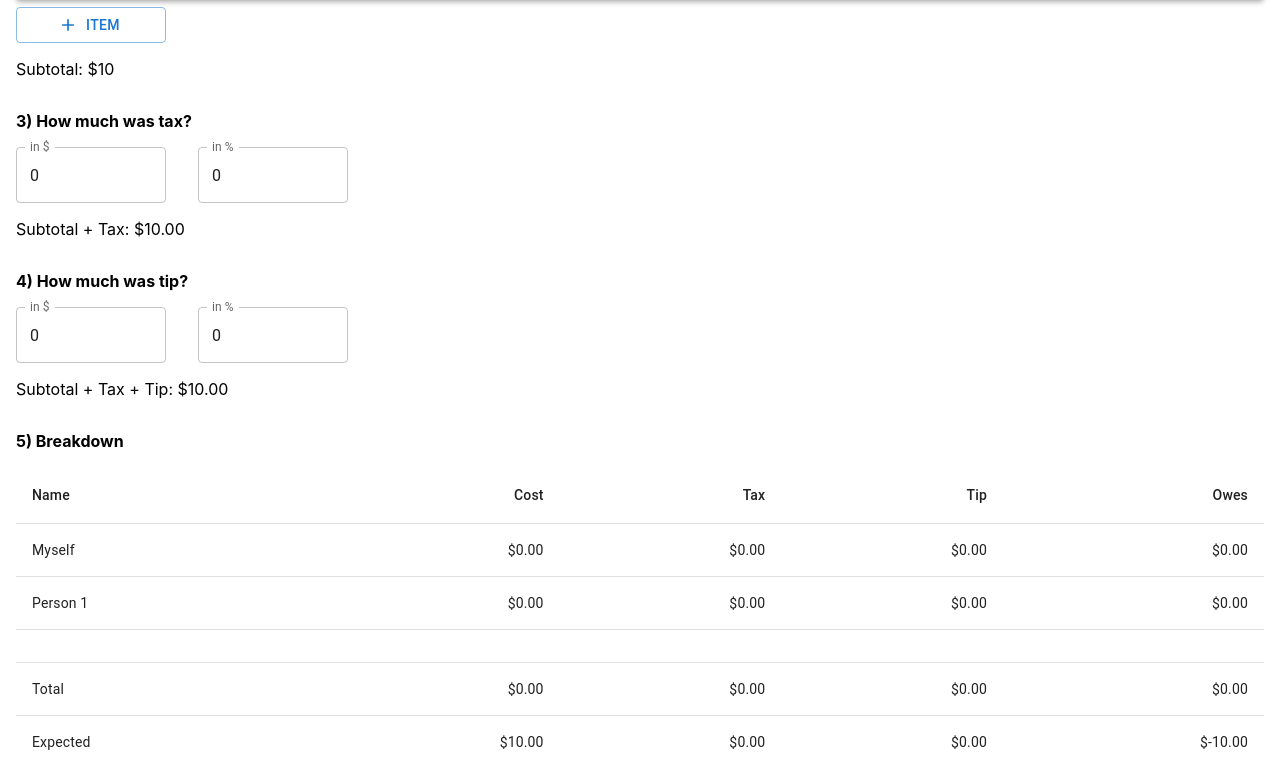
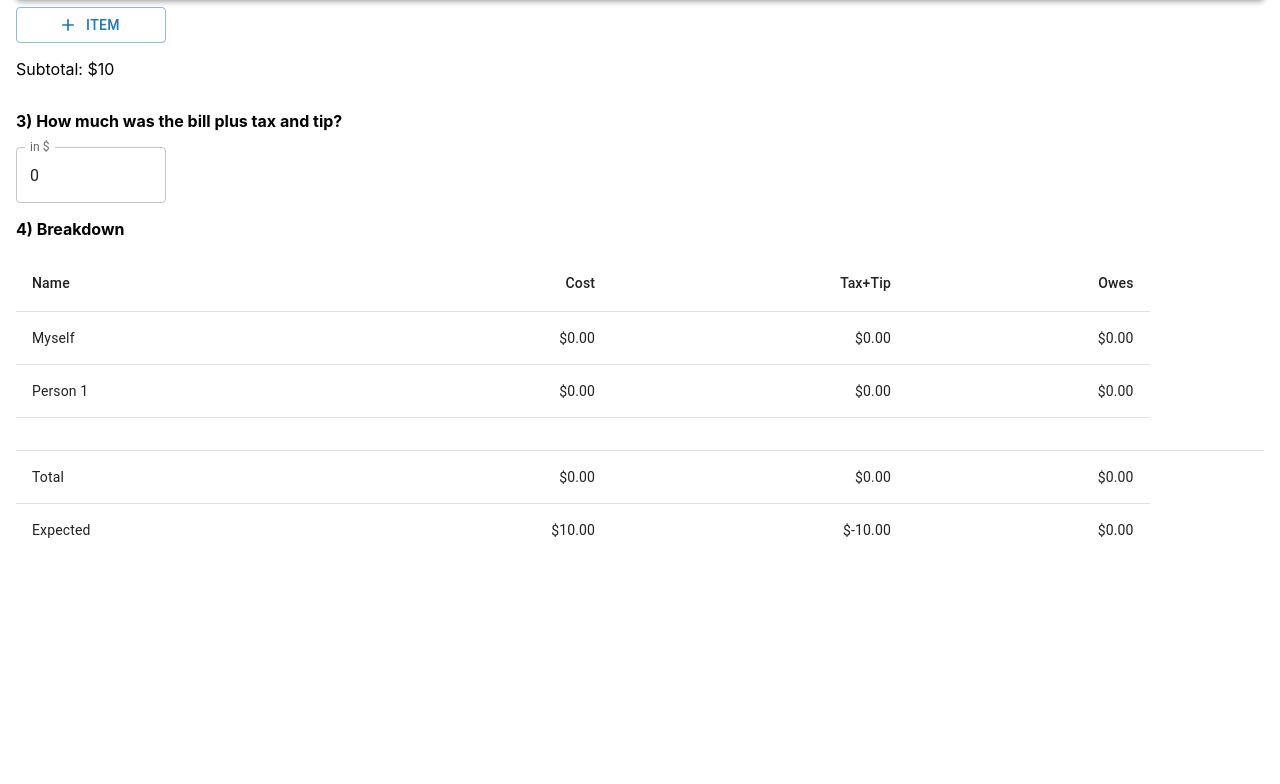
Before and after one commit to mtrejo0/cost-sharing, a React (Create React App) app: page / in a window 1280 px wide. Shown: the part 438-1222 px from the top of the page. After the commit the page ends 1010 px from the top, so only its background shows below. Built offline with nearby package versions, Linux system fonts and the light colour scheme.

Commit message:
reduced interractions

```diff
--- a/src/App2.tsx
+++ b/src/App2.tsx
@@ -17,7 +17,6 @@ import {
   TableHead,
   TableRow,
   TextField,
-  useMediaQuery,
 } from "@mui/material";
 import {
   Add,
@@ -41,7 +40,6 @@ const paperStyle = { padding: "16px" };
 const gridSpacing = 4;
 
 function App() {
-  const isMobile = useMediaQuery("(max-width:600px)");
 
   const initialItem = {
     name: "Item 1",
@@ -51,12 +49,6 @@ function App() {
 
   const [newPersonIndex, setNewPersonIndex] = useState(2);
   const [newItemIndex, setNewItemIndex] = useState(2);
-
-  const [taxDollars, setTaxDollars] = useState(0);
-  const [taxPercentage, setTaxPercentage] = useState(0);
-
-  const [tipDollars, setTipDollars] = useState(0);
-  const [tipPercentage, setTipPercentage] = useState(0);
 
   const personTotal = (name: string) => {
     let sum = 0;
@@ -74,22 +66,19 @@ function App() {
 
   const [items, setItems] = useState<Item[]>([initialItem]);
 
+  const [total, setTotal] = useState(0)
+
   const itemsSubtotal = items.reduce((a, s) => a + s.cost, 0);
-  const itemsSubtotalPlusTax = (itemsSubtotal + taxDollars).toFixed(2);
-  const itemsSubtotalPlusTaxTip = (
-    itemsSubtotal +
-    tipDollars +
-    taxDollars
-  ).toFixed(2);
 
   const peopleSubtotal = names.reduce((a, s) => a + personTotal(s), 0).toFixed(2);
-
   const peopleSubtotalPlusTax = names
-    .reduce((a, s) => a + (personTotal(s) * taxPercentage) / 100, 0)
+    .reduce((a, s) => a + ((total/itemsSubtotal - 1) * personTotal(s)), 0)
     .toFixed(2);
 
-  const peopleSubtotalPlusTaxTip =
-    parseFloat(peopleSubtotal) + tipDollars + taxDollars;
+  const peopleSubtotalPlusTaxTip = names
+  .reduce((a, s) => a + (total/itemsSubtotal * personTotal(s)), 0)
+  .toFixed(2);
+
 
   const ITEM_HEIGHT = 48;
   const ITEM_PADDING_TOP = 8;
@@ -304,78 +293,32 @@ function App() {
       <p>Subtotal: ${itemsSubtotal}</p>
 
       <b>
-        <p>3) How much was tax?</p>
-      </b>
-      <Stack direction="row" spacing={gridSpacing}>
-        <TextField
-          sx={inputStyle}
-          value={taxDollars}
-          type="number"
-          label="in $"
-          InputProps={{ inputProps: { min: 0 } }}
-          onChange={(e) => {
-            const v = parseFloat(e.target.value ?? 0);
-            setTaxDollars(v);
-
-            setTaxPercentage(
-              parseFloat(((v / itemsSubtotal) * 100).toFixed(2))
-            );
-          }}
-        ></TextField>
-        <TextField
-          sx={inputStyle}
-          value={taxPercentage}
-          type="number"
-          label="in %"
-          InputProps={{ inputProps: { min: 0 } }}
-        ></TextField>
-      </Stack>
-
-      <p>Subtotal + Tax: ${itemsSubtotalPlusTax}</p>
-
-      <b>
-        <p>4) How much was tip?</p>
+        <p>3) How much was the bill plus tax and tip?</p>
       </b>
       <Stack direction="row" spacing={gridSpacing}>
         <TextField
           sx={inputStyle}
           label="in $"
-          value={tipDollars}
+          value={total}
           type="number"
           InputProps={{ inputProps: { min: 0 } }}
           onChange={(e) => {
             const v = parseFloat(e.target.value ?? 0);
-            setTipDollars(v);
-
-            setTipPercentage(
-              parseFloat(
-                ((v / parseFloat(itemsSubtotalPlusTax)) * 100).toFixed(2)
-              )
-            );
+            setTotal(v);
           }}
-        ></TextField>
-        <TextField
-          sx={inputStyle}
-          label="in %"
-          value={tipPercentage}
-          type="number"
-          InputProps={{ inputProps: { min: 0 } }}
         ></TextField>
       </Stack>
 
-      <p>Subtotal + Tax + Tip: ${itemsSubtotalPlusTaxTip}</p>
-
       <b>
-        <p>5) Breakdown</p>
+        <p>4) Breakdown</p>
       </b>
 
-      <Table sx={{ ml: isMobile ? -2 : 0 }}>
+      <Table>
         <TableHead>
           <TableRow>
             <TableCell>Name</TableCell>
             <TableCell align="right">Cost</TableCell>
-            <TableCell align="right">Tax</TableCell>
-            <TableCell align="right">Tip</TableCell>
+            <TableCell align="right">Tax+Tip</TableCell>
             <TableCell align="right">Owes</TableCell>
           </TableRow>
         </TableHead>
@@ -392,16 +335,12 @@ function App() {
                 ${personTotal(name).toFixed(2)}
               </TableCell>
               <TableCell align="right">
-                ${((personTotal(name) * taxPercentage) / 100).toFixed(2)}
-              </TableCell>
-              <TableCell align="right">
-                ${(tipDollars / names.length).toFixed(2)}
+                ${((total/itemsSubtotal - 1) * personTotal(name)).toFixed(2)}
               </TableCell>
               <TableCell align="right">
                 $
                 {(
-                  personTotal(name) *
-                  (1 + tipPercentage / 100 + taxPercentage / 100)
+                  total/itemsSubtotal * personTotal(name)
                 ).toFixed(2)}
               </TableCell>
             </TableRow>
@@ -419,9 +358,8 @@ function App() {
             </TableCell>
             <TableCell align="right">${peopleSubtotal}</TableCell>
             <TableCell align="right">${peopleSubtotalPlusTax}</TableCell>
-            <TableCell align="right">${tipDollars.toFixed(2)}</TableCell>
             <TableCell align="right">
-              ${peopleSubtotalPlusTaxTip.toFixed(2)}
+              ${peopleSubtotalPlusTaxTip}
             </TableCell>
           </TableRow>
 
@@ -430,13 +368,11 @@ function App() {
               Expected
             </TableCell>
             <TableCell align="right">${itemsSubtotal.toFixed(2)}</TableCell>
-            <TableCell align="right">${taxDollars.toFixed(2)}</TableCell>
-            <TableCell align="right">${tipDollars.toFixed(2)}</TableCell>
-
+            <TableCell align="right">${(total - itemsSubtotal).toFixed(2)}</TableCell>
             <TableCell align="right">
               $
               {(
-                peopleSubtotalPlusTaxTip - parseFloat(itemsSubtotalPlusTaxTip)
+                parseFloat(peopleSubtotalPlusTaxTip) - total
               ).toFixed(2)}
             </TableCell>
           </TableRow>
```
